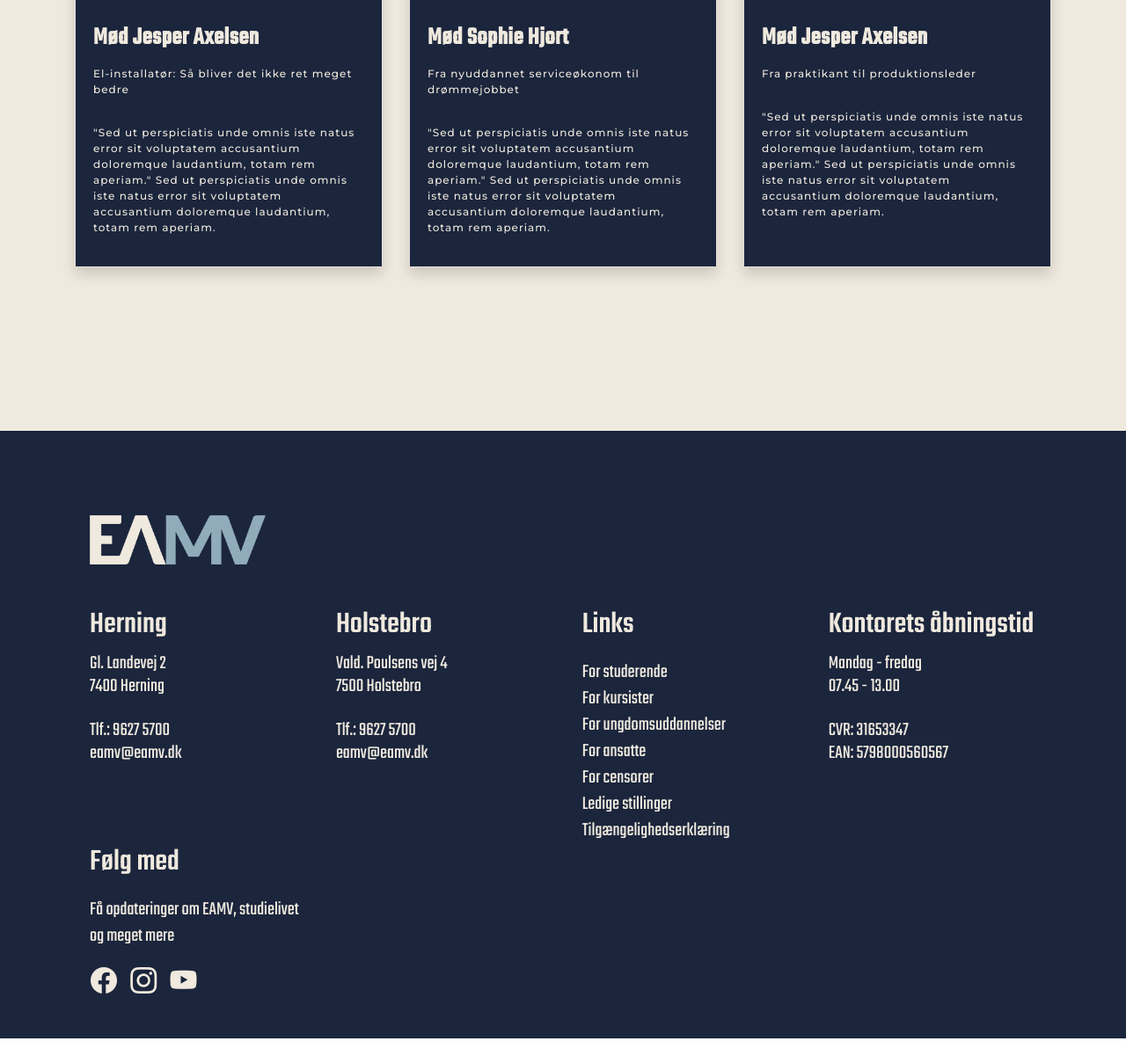
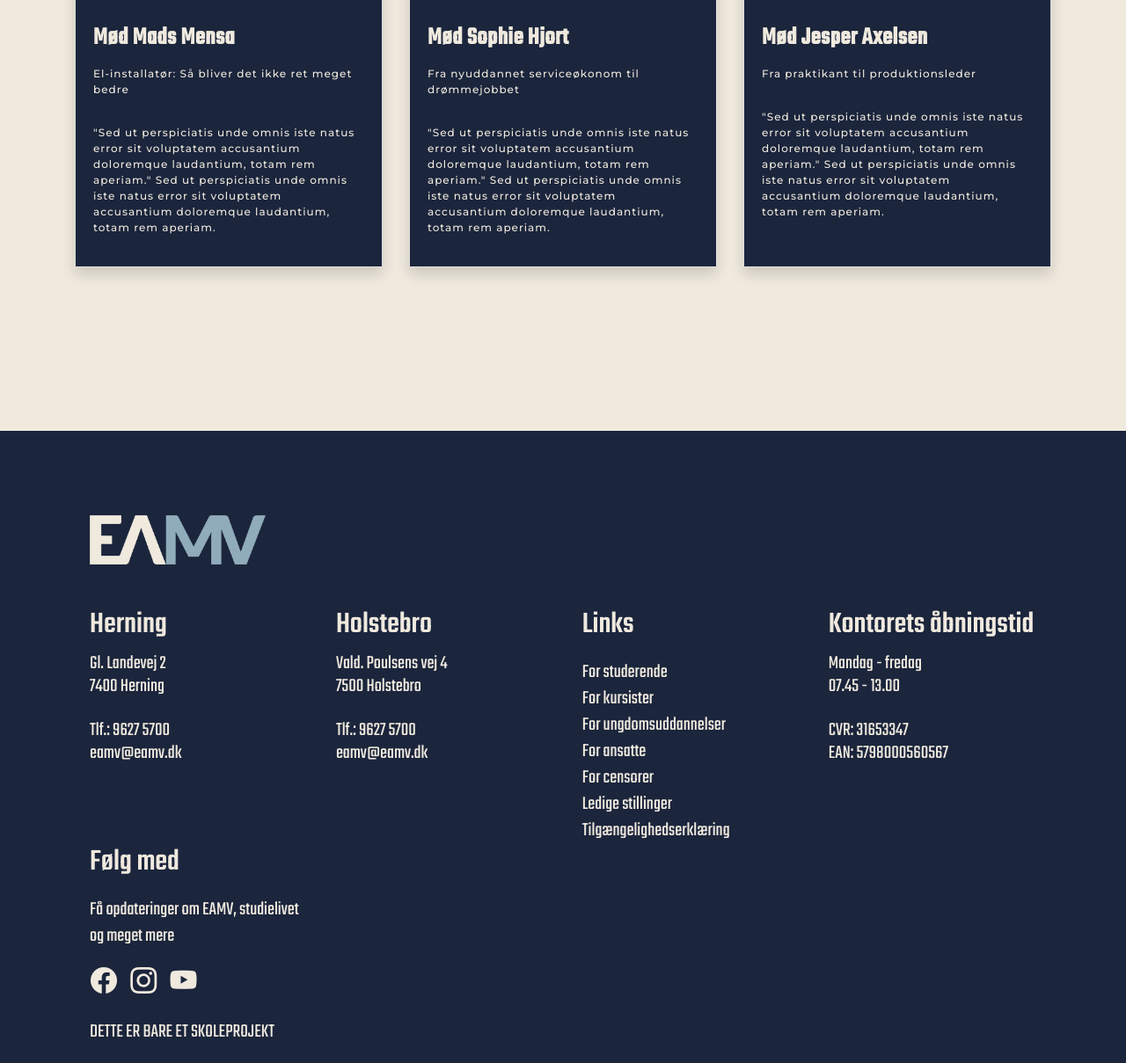
Before and after one commit to Aloushi755/A11Y-projekt---Done, a plain HTML site: page EAMV - Accesesibillity/index.html in a window 1280 px wide. Shown: the part 6277-7486 px from the top of the page at 88% size. Before the commit the page ends 7458 px from the top, so only its background shows below. Drawn offline with nearby package versions, Linux system fonts and the light colour scheme.

Commit message:
Add files via upload

```diff
--- a/EAMV - Accesesibillity/index.html
+++ b/EAMV - Accesesibillity/index.html
@@ -305,7 +305,7 @@
                 <div class="card-body">
                   <div class="d-flex mb-3">
                     <div>
-                      <h4 class="card-title font-weight-bold mb-0">Mød Jesper Axelsen</h4>
+                      <h4 class="card-title font-weight-bold mb-0">Mød Mads Mensa</h4>
                       <p class="card-text">El-installatør: Så bliver det ikke ret
                         meget bedre</p>
                     </div>
@@ -415,6 +415,7 @@
                           <i class="bi bi-youtube"></i>
                       </a>
                     </p>
+                    <p>DETTE ER BARE ET SKOLEPROJEKT</p>
                   </div>
                 </div>
               </div>
```
Also changed, not shown: EAMV - Accesesibillity/style.css (line endings or trailing spaces).
